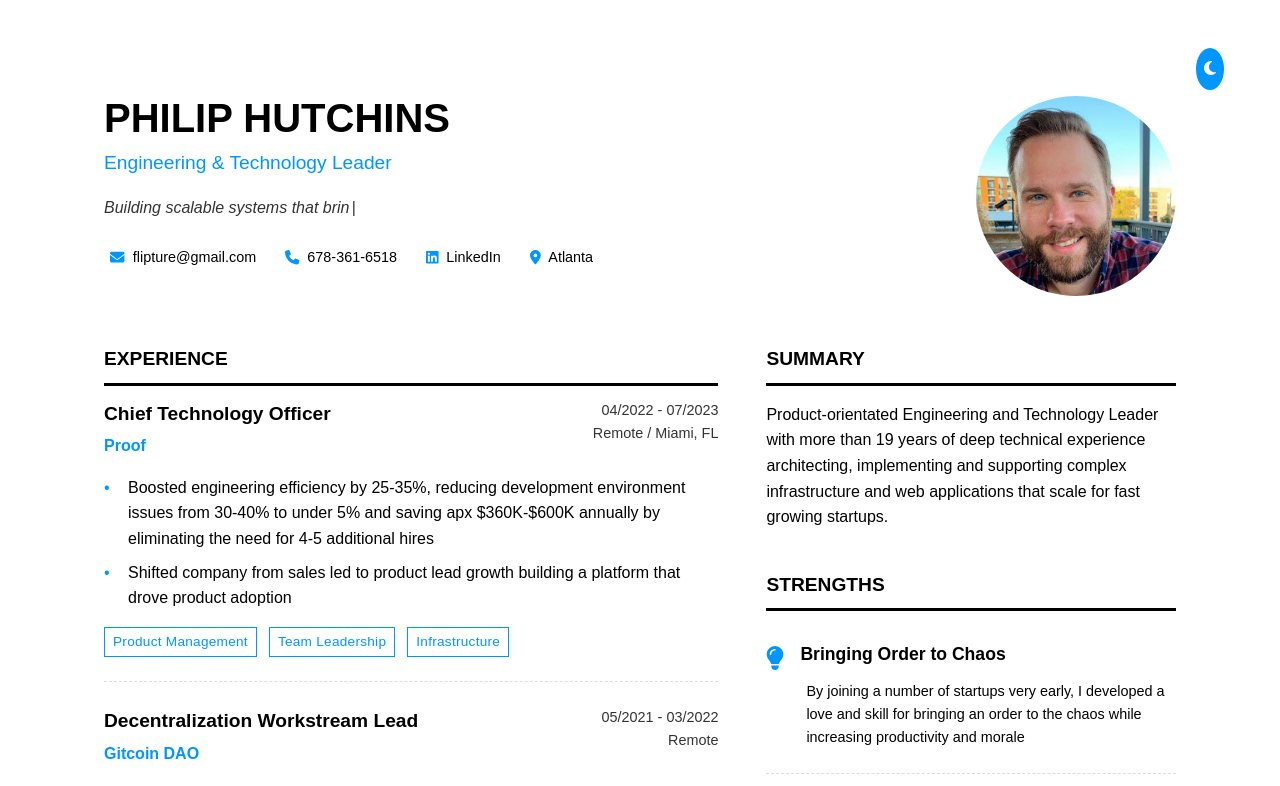
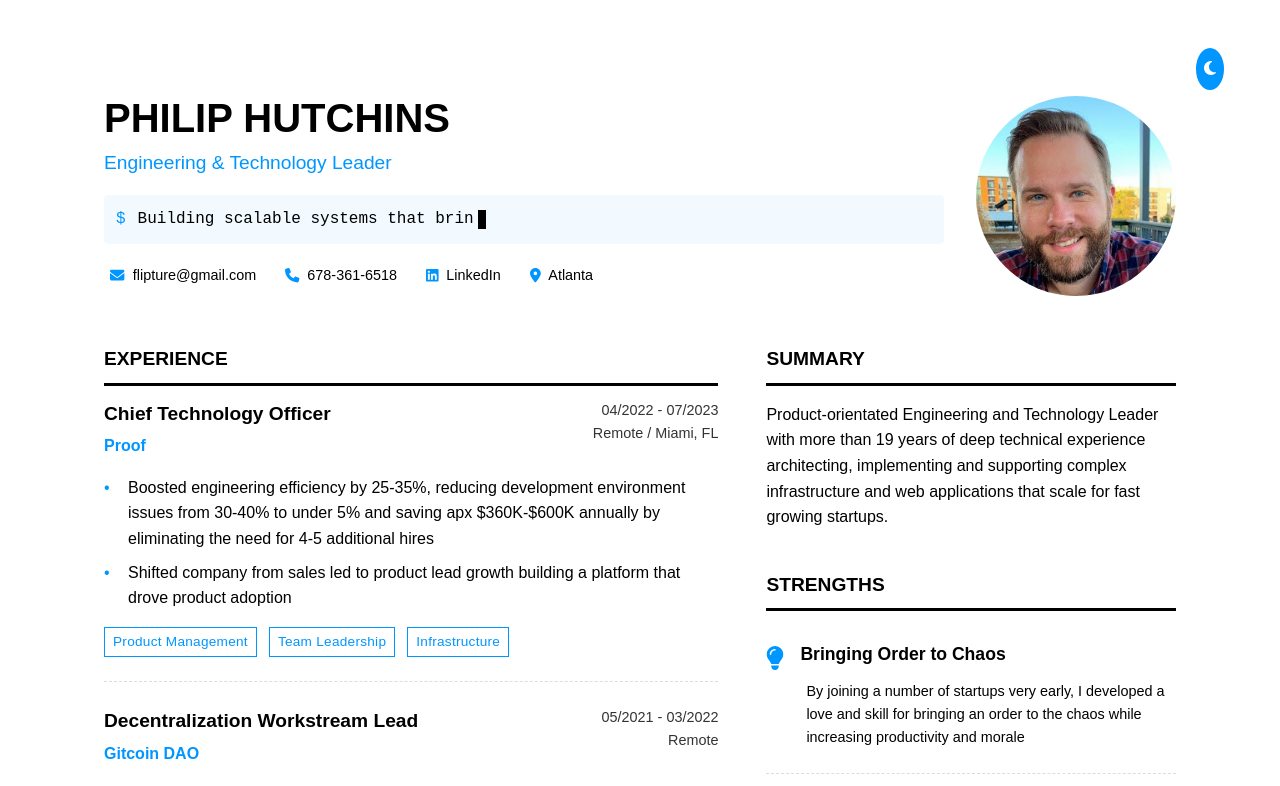
Before and after one commit to phutchins/interactiveresume, a Vue app: page / in a window 1280 px wide. Shown: the top 786 px of the page. Built offline with nearby package versions, Linux system fonts and the light colour scheme.

Commit message:
Enhance typing effect styling with terminal-inspired design

```diff
--- a/src/components/Resume.vue
+++ b/src/components/Resume.vue
@@ -6,8 +6,9 @@
           <h1>PHILIP HUTCHINS</h1>
           <h2>Engineering & Technology Leader</h2>
           <div class="typing-effect">
+            <span class="prompt">$ </span>
             <span class="typed-text">{{ currentOneLiner }}</span>
-            <span class="cursor" :class="{ 'typing': isTyping }">|</span>
+            <span class="cursor" :class="{ 'typing': isTyping }"></span>
           </div>
           <div class="contact-info">
             <a href="mailto:flipture@gmail.com" target="_blank" rel="noopener noreferrer">
@@ -196,17 +197,36 @@ section {
 .typing-effect {
   min-height: 2rem;
   margin: 1rem 0;
-  font-style: italic;
-  color: var(--secondary-color);
+  font-style: normal;
+  color: var(--text-color);
+  font-family: 'Courier New', monospace;
+  background-color: rgba(var(--primary-color-rgb), 0.05);
+  padding: 0.75rem;
+  border-radius: 4px;
+  display: flex;
+  align-items: center;
+
+  .prompt {
+    color: var(--primary-color);
+    margin-right: 0.75rem;
+  }
+
+  .typed-text {
+    margin-right: 2px;
+  }
 
   .cursor {
     display: inline-block;
-    width: 2px;
+    width: 8px;
+    height: 1.2rem;
+    background-color: var(--text-color);
     animation: blink 1s infinite;
     margin-left: 2px;
+    opacity: 0.7;
 
     &.typing {
       animation: none;
+      opacity: 1;
     }
   }
 }
@@ -282,8 +302,8 @@ section {
 }
 
 @keyframes blink {
-  0%, 100% { opacity: 1; }
-  50% { opacity: 0; }
+  0%, 100% { opacity: 0; }
+  50% { opacity: 0.7; }
 }
 
 @media (max-width: 768px) {
```
